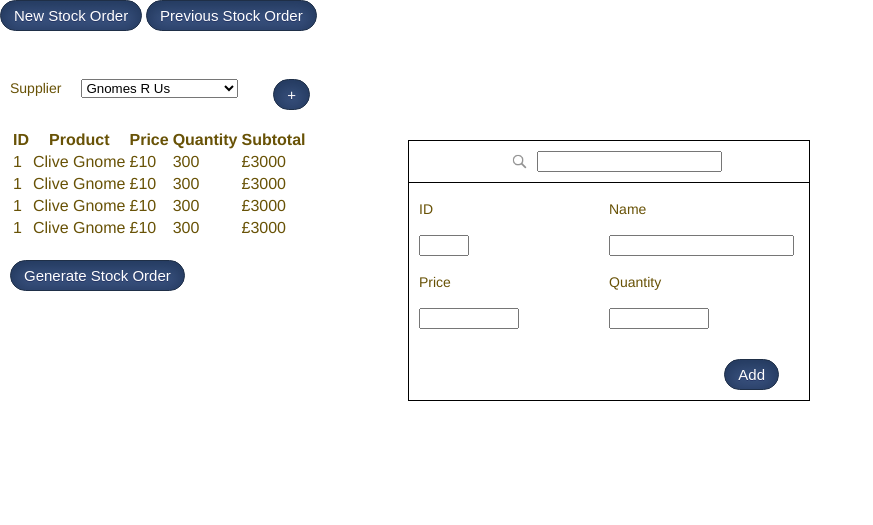
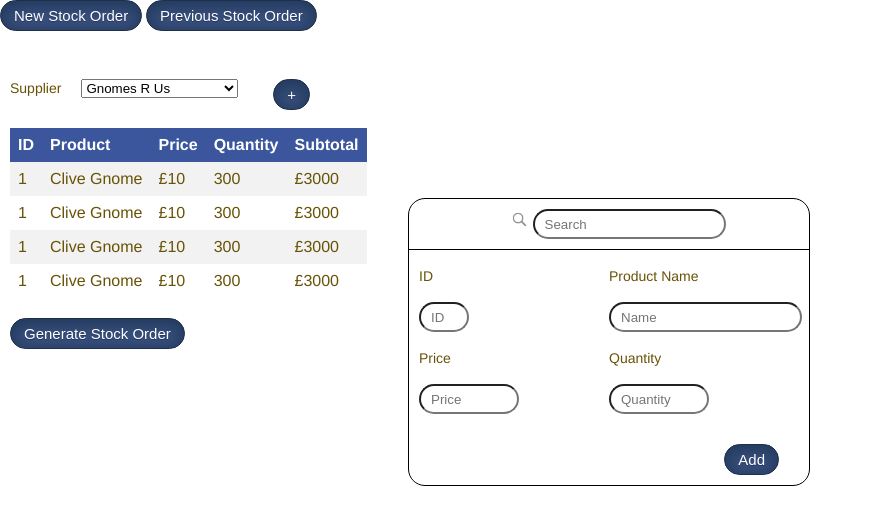
Before and after one commit to MattCarter94/SJJM, a PHP site: page /StockOrder.html in a window 1280 px wide. Shown: the top 525 px of the page, without its empty margins (0-873 px from the left). Run offline with PHP 8.4, Linux system fonts and the light colour scheme.

Commit message:
updated table styling

```diff
--- a/IMS/StockOrder.html
+++ b/IMS/StockOrder.html
@@ -96,24 +96,24 @@
                     <div class="searchBoxImg">
                         <img src="./Assets/Images/search.png" height="20px">
                     </div>
-                    <input class="searchInput" type="text">
+                    <input class="searchInput" type="text" placeholder="Search">
                 </div>
 
                 <div class="fields">
                     <div class="idInput">
-                        <p>ID</p><span><input id="id" type="text"></span>
+                        <p>ID</p><span><input id="id" type="text" placeholder="ID"></span>
                     </div>
 
                     <div class="nameInput">
-                        <p>Name</p><span><input id="name" type="text"></span>
+                        <p>Product Name</p><span><input id="name" type="text" placeholder="Name"></span>
                     </div>
 
                     <div class="priceInput">
-                        <p>Price</p><span><input id="price" type="text"></span>
+                        <p>Price</p><span><input id="price" type="text" placeholder="Price"></span>
                     </div>
 
                     <div class="quantityInput">
-                        <p>Quantity</p><span><input id="quantity" type="text"></span>
+                        <p>Quantity</p><span><input id="quantity" type="text" placeholder="Quantity"></span>
                     </div>
 
                     <div class="addButton">
--- a/IMS/StockOrderStyle.css
+++ b/IMS/StockOrderStyle.css
@@ -4,6 +4,12 @@
     height: 50px;
     width: auto;
     float: left;
+}
+
+input{
+    border-radius: 17px;
+    height: 30px;
+    padding-left: 10px;
 }
 
 ul.nav {
@@ -99,6 +105,7 @@ ul.nav li.icon {
 /*    margin-left: 220px;*/
     text-align: center;
     border: 1px solid black;
+    border-radius: 17px;
 }
 
 .searchBox{
--- a/IMS/imsstyling.css
+++ b/IMS/imsstyling.css
@@ -92,3 +92,20 @@ body {
     text-align: justify;
     text-justify: inter-word;
 }
+
+table {
+    border-collapse: collapse;
+    width: 100%;
+}
+
+th, td {
+    text-align: left;
+    padding: 8px;
+}
+
+tr:nth-child(even){background-color: #f2f2f2}
+
+th {
+    background-color: #3C569E;
+    color: white;
+}
```
